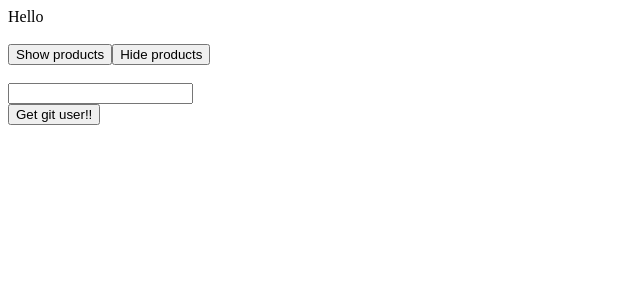
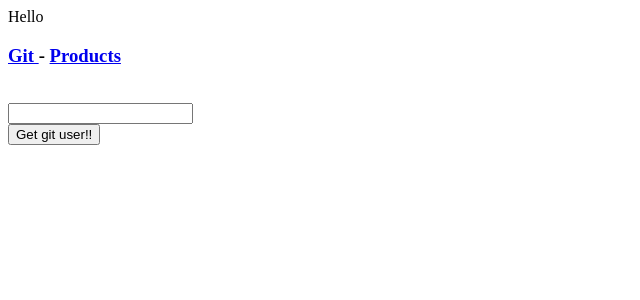
Before and after one commit to gbrivate/bootcamp-ng, an Angular app: page /git in a window 1280 px wide. Shown: the top 300 px of the page, without its empty margins (0-640 px from the left). Built offline with nearby package versions, Linux system fonts and the light colour scheme.

Commit message:
Bootcamp ng - CINQ

```diff
--- a/src/app/app.component.html
+++ b/src/app/app.component.html
@@ -1,14 +1,11 @@
-
 <div>{{title}}</div>
 
-<br>
-<button (click)="handleProductList(true)">Show products</button>
-<button (click)="handleProductList(false)">Hide products</button>
-<br>
 
-<app-product-list *ngIf="isProductList"></app-product-list>
-
+<h3>
+  <a [routerLink]="['/git','gituser']"> Git </a> -
+  <a [routerLink]="['/products']"> Products </a>
+</h3>
 
 <br>
 
-<app-github></app-github>
+<router-outlet></router-outlet>
--- a/src/app/github/github.component.ts
+++ b/src/app/github/github.component.ts
@@ -1,5 +1,6 @@
 import {Component, OnInit} from '@angular/core';
 import {DomSanitizer} from '@angular/platform-browser';
+import { ActivatedRoute } from '@angular/router';
 
 import {HttpClient} from '@angular/common/http';
 import {map} from 'rxjs/operators';
@@ -50,7 +51,8 @@ export class GithubComponent implements OnInit {
   listRepo: any[];
 
   constructor(private httpClient: HttpClient,
-              private domSanitizer: DomSanitizer) {
+              private domSanitizer: DomSanitizer,
+              private route: ActivatedRoute) {
     this.gitUser = <GitUser> {
       avatar_url: '',
       company: '',
@@ -63,6 +65,14 @@ export class GithubComponent implements OnInit {
   }
 
   ngOnInit(): void {
+    let param = '';
+    this.route.paramMap.subscribe(params => {
+      param = params.get('gituser');
+      if (param) {
+        this.gitUser.name = param;
+        this.loadGitUser();
+      }
+    });
   }
 
   loadGitUser(): void {
```
Also changed, not shown: src/app/app.module.ts (+10 -6 lines).
